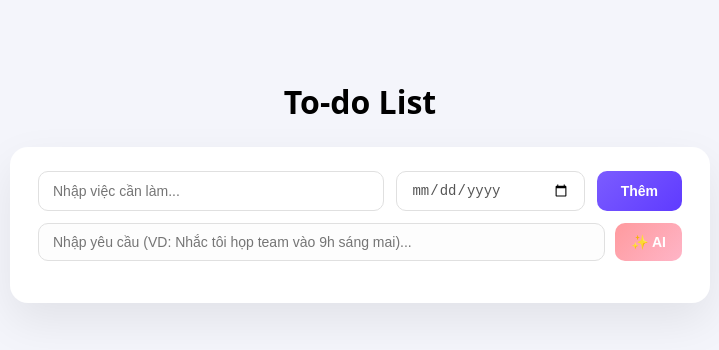
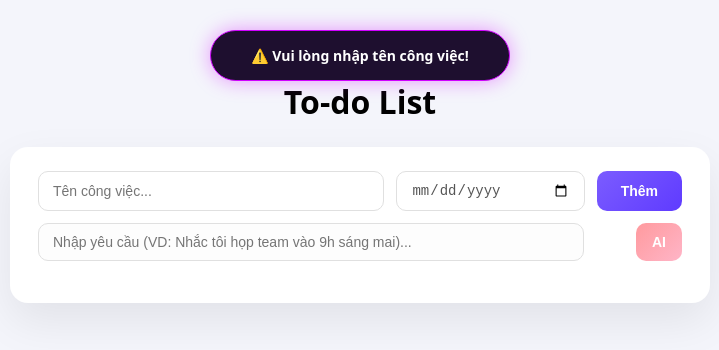
Before and after one commit to Badan174/project1, a plain HTML site: page front_end/index.html in a window 1280 px wide. Both pictures are taken after a click on the button "Thêm". Shown: the whole page, without its empty margins (280-999 px from the left). Drawn offline with Linux system fonts and the light colour scheme.

Commit message:
sua lan 1

```diff
--- a/front_end/index.html
+++ b/front_end/index.html
@@ -2,40 +2,27 @@
 <html lang="vi">
 <head>
   <meta charset="UTF-8" />
-  <title>To-do List</title>
+  <title> To-do List</title>
   <link rel="stylesheet" href="style.css" />
 </head>
 <body>
+  <div id="toast-box" class="toast-hidden"></div>
+
   <main class="page">
     <h1 class="page-title">To-do List</h1>
-
     <section class="todo-card">
       <div class="input-row">
-        <input
-          id="todo-input"
-          type="text"
-          placeholder="Nhập việc cần làm..."
-        />
-        <input
-          id = "todo-deadline"
-          type = "date"
-        />
+        <input id="todo-input" type="text" placeholder="Tên công việc..." />
+        <input id="todo-deadline" type="date" />
         <button id="add-btn">Thêm</button>
       </div>
-      <div class = "input-row-secondary">
-        <input
-          id = "ai-context"
-          type = "text"
-          placeholder="Nhập yêu cầu (VD: Nhắc tôi họp team vào 9h sáng mai)..."
-          />
-          <button id="ai-btn" title="Tự động xếp lịch (Coming soon)">✨ AI</button>
+
+      <div class="input-row-secondary">
+        <input id="ai-context" type="text" placeholder="Nhập yêu cầu (VD: Nhắc tôi họp team vào 9h sáng mai)..." />
+        <button id="ai-btn" title="Tự động xếp lịch"> AI</button>
       </div>
 
-    </class>
-
-      <ul id="todo-list">
-
-      </ul>
+      <ul id="todo-list"></ul>
     </section>
   </main>
 
--- a/front_end/main.js
+++ b/front_end/main.js
@@ -5,13 +5,32 @@ const contextInput = document.getElementById("ai-context");
 const addBtn = document.getElementById("add-btn");
 const aiBtn = document.getElementById("ai-btn");
 const todoList = document.getElementById("todo-list");
+const toastBox = document.getElementById("toast-box"); // Lấy khung thông báo
+
+// --- HÀM HIỂN THỊ THÔNG BÁO (THAY CHO ALERT) ---
+let toastTimeout;
+function showToast(message) {
+  // Gán nội dung
+  toastBox.textContent = message;
+
+  // Thêm class để hiện ra
+  toastBox.classList.add("show");
+
+  // Nếu đang có đếm ngược cũ thì xóa đi để tránh lỗi
+  if (toastTimeout) clearTimeout(toastTimeout);
+
+  // Sau 3 giây thì tự ẩn đi
+  toastTimeout = setTimeout(() => {
+    toastBox.classList.remove("show");
+  }, 3000);
+}
 
 // --- HÀM TẠO ITEM ---
 function createTodoItem(text, deadline, context) {
   const li = document.createElement("li");
   li.className = "todo-item";
 
-  // --- PHẦN TRÁI ---
+  // PHẦN TRÁI
   const left = document.createElement("div");
   left.className = "todo-left";
 
@@ -21,22 +40,19 @@ function createTodoItem(text, deadline, context) {
   const contentDiv = document.createElement("div");
   contentDiv.className = "todo-content";
 
-  // 1. Tên công việc
   const span = document.createElement("span");
   span.className = "todo-text";
   span.textContent = text;
 
-  // 2. Context (Prompt gốc) - Hiển thị bên dưới
   const contextSpan = document.createElement("div");
   contextSpan.className = "todo-context-display";
   contextSpan.textContent = context;
 
-  // 3. Deadline
   const dateSpan = document.createElement("div");
   dateSpan.className = "todo-deadline-display";
   if (deadline) dateSpan.textContent = `Hạn: ${deadline}`;
 
-  // --- CÁC Ô INPUT ẨN ĐỂ SỬA ---
+  // CÁC Ô INPUT ẨN ĐỂ SỬA
   const editInput = document.createElement("input");
   editInput.className = "edit-input";
   editInput.type = "text";
@@ -51,7 +67,6 @@ function createTodoItem(text, deadline, context) {
   editDateInput.className = "edit-date-input";
   editDateInput.type = "date";
 
-  // Lắp ráp ban đầu
   contentDiv.appendChild(span);
   if (context) contentDiv.appendChild(contextSpan);
   contentDiv.appendChild(dateSpan);
@@ -59,7 +74,7 @@ function createTodoItem(text, deadline, context) {
   left.appendChild(checkbox);
   left.appendChild(contentDiv);
 
-  // --- PHẦN PHẢI ---
+  // PHẦN PHẢI
   const actions = document.createElement("div");
   actions.className = "todo-actions";
 
@@ -76,7 +91,7 @@ function createTodoItem(text, deadline, context) {
   li.appendChild(left);
   li.appendChild(actions);
 
-  // --- LOGIC SỰ KIỆN ---
+  // LOGIC SỰ KIỆN
   let isEditing = false;
 
   function updateDone() {
@@ -100,26 +115,22 @@ function createTodoItem(text, deadline, context) {
 
   deleteBtn.addEventListener("click", () => li.remove());
 
-  // --- LOGIC SỬA ---
+  // LOGIC SỬA
   function toggleEdit() {
     if (isEditing) {
-      // --> LƯU
       const newText = editInput.value.trim();
       const newContext = editContextInput.value.trim();
       const newDate = editDateInput.value;
 
       if (newText !== "") {
-        // Cập nhật biến
         text = newText;
         context = newContext;
         deadline = newDate;
 
-        // Cập nhật hiển thị
         span.textContent = text;
         contextSpan.textContent = context;
         dateSpan.textContent = deadline ? `Hạn: ${deadline}` : "";
 
-        // Reset DOM hiển thị
         contentDiv.innerHTML = "";
         contentDiv.appendChild(span);
         if (context) contentDiv.appendChild(contextSpan);
@@ -128,9 +139,11 @@ function createTodoItem(text, deadline, context) {
         editBtn.textContent = "Sửa";
         editBtn.classList.remove("save-btn");
         isEditing = false;
+
+        // Thông báo cập nhật thành công
+        showToast("Đã cập nhật công việc!");
       }
     } else {
-      // --> SỬA
       editInput.value = text;
       editContextInput.value = context;
       editDateInput.value = deadline;
@@ -158,50 +171,37 @@ function createTodoItem(text, deadline, context) {
   return li;
 }
 
-// --- LOGIC THÊM TASK (ĐÃ SỬA) ---
+// --- LOGIC THÊM TASK ---
 function addTodo() {
   const text = input.value.trim();
   const deadline = deadlineInput ? deadlineInput.value : "";
   const context = contextInput ? contextInput.value.trim() : "";
 
-  // KIỂM TRA NGHIÊM NGẶT:
-  // Nếu ô tên công việc (Hàng 1) bị trống thì KHÔNG làm gì cả,
-  // kể cả khi ô Prompt (Hàng 2) đang có chữ.
   if (text === "") {
     if (context !== "") {
-      // Nếu người dùng lỡ nhập vào prompt mà bấm lộn nút Thêm, nhắc nhở họ
-      alert("Bạn đang nhập ở ô Prompt cho AI. Vui lòng bấm nút 'AI' hoặc nhập tên công việc vào ô phía trên để thêm thủ công.");
+      // Thay alert bằng showToast
+      showToast("⚠️ Bạn đang nhập ở ô Prompt. Hãy bấm nút 'AI' hoặc nhập tên việc ở trên!");
     } else {
-      alert("Vui lòng nhập tên công việc!");
+      // Thay alert bằng showToast
+      showToast("⚠️ Vui lòng nhập tên công việc!");
     }
     return;
   }
 
-  // Nếu có text (tên công việc), thì thêm bình thường
-  // (Context lúc này đóng vai trò là ghi chú phụ thêm cho công việc đó)
   const item = createTodoItem(text, deadline, context);
   todoList.appendChild(item);
 
-  // Reset ô nhập
   input.value = "";
   if (deadlineInput) deadlineInput.value = "";
   if (contextInput) contextInput.value = "";
   input.focus();
 }
 
-// Gắn sự kiện cho nút Thêm
 if (addBtn) addBtn.addEventListener("click", addTodo);
-
-// Enter ở ô Tên công việc -> Thêm
 if (input) input.addEventListener("keydown", (e) => { if(e.key === "Enter") addTodo(); });
-
-// Enter ở ô Prompt AI -> KHÔNG GỌI addTodo nữa (để tránh nhầm lẫn)
-// Nếu muốn Enter ở đây kích hoạt nút AI thì dùng logic bên dưới
 if (contextInput) {
     contextInput.addEventListener("keydown", (e) => {
         if (e.key === "Enter") {
-             // Logic: Enter ở đây thì kích hoạt nút AI (giả lập click nút AI)
-             // Chứ không kích hoạt nút Thêm
              if (aiBtn) aiBtn.click();
         }
     });
@@ -212,14 +212,11 @@ if (aiBtn) {
     aiBtn.addEventListener("click", () => {
         const promptText = contextInput.value.trim();
         if (!promptText) {
-            alert("Vui lòng nhập yêu cầu cho AI!");
+            showToast("⚠️ Vui lòng nhập yêu cầu cho AI!");
             return;
         }
 
         console.log("Gửi Prompt lên AI:", promptText);
-        alert(`[Giả lập AI]: Đang xử lý "${promptText}"...`);
-
-        // Sau này khi AI trả về kết quả, bạn sẽ gọi:
-        // createTodoItem("Tên việc AI tạo", "Ngày AI tạo", promptText);
+        showToast(`🤖 [AI] Đang xử lý: "${promptText}"...`);
     });
 }
--- a/front_end/style.css
+++ b/front_end/style.css
@@ -231,7 +231,7 @@ body {
 .input-row-secondary {
   margin-top: 12px;
   display: flex;
-  gap: 10px; /* Khoảng cách giữa ô nhập và nút AI */
+  gap: 52px; /* Khoảng cách giữa ô nhập và nút AI */
 }
 
 /* Ô nhập Context/Prompt */
@@ -295,3 +295,34 @@ body {
   margin-top: 4px;
   background: #fafafa;
 }
+/* --- TOAST NOTIFICATION (Thông báo đẹp) --- */
+#toast-box {
+  position: fixed;
+  top: -100px; /* Ban đầu ẩn ở tít trên cao */
+  left: 50%;
+  transform: translateX(-50%); /* Căn giữa màn hình */
+
+  background: rgba(18, 3, 36, 0.95); /* Màu nền tối đậm */
+  color: #fff;
+  padding: 15px 25px;
+  border-radius: 50px; /* Bo tròn như viên thuốc */
+  border: 1px solid #d000ff; /* Viền tím phát sáng */
+  box-shadow: 0 0 20px rgba(208, 0, 255, 0.4);
+
+  font-size: 14px;
+  font-weight: 600;
+  z-index: 1000; /* Nằm trên tất cả mọi thứ */
+  transition: top 0.5s cubic-bezier(0.68, -0.55, 0.27, 1.55); /* Hiệu ứng nảy */
+
+  display: flex;
+  align-items: center;
+  gap: 10px;
+  min-width: 300px;
+  justify-content: center;
+  text-align: center;
+}
+
+/* Class này được JS thêm vào để hiện thông báo */
+#toast-box.show {
+  top: 30px; /* Trượt xuống vị trí hiển thị */
+}
```
